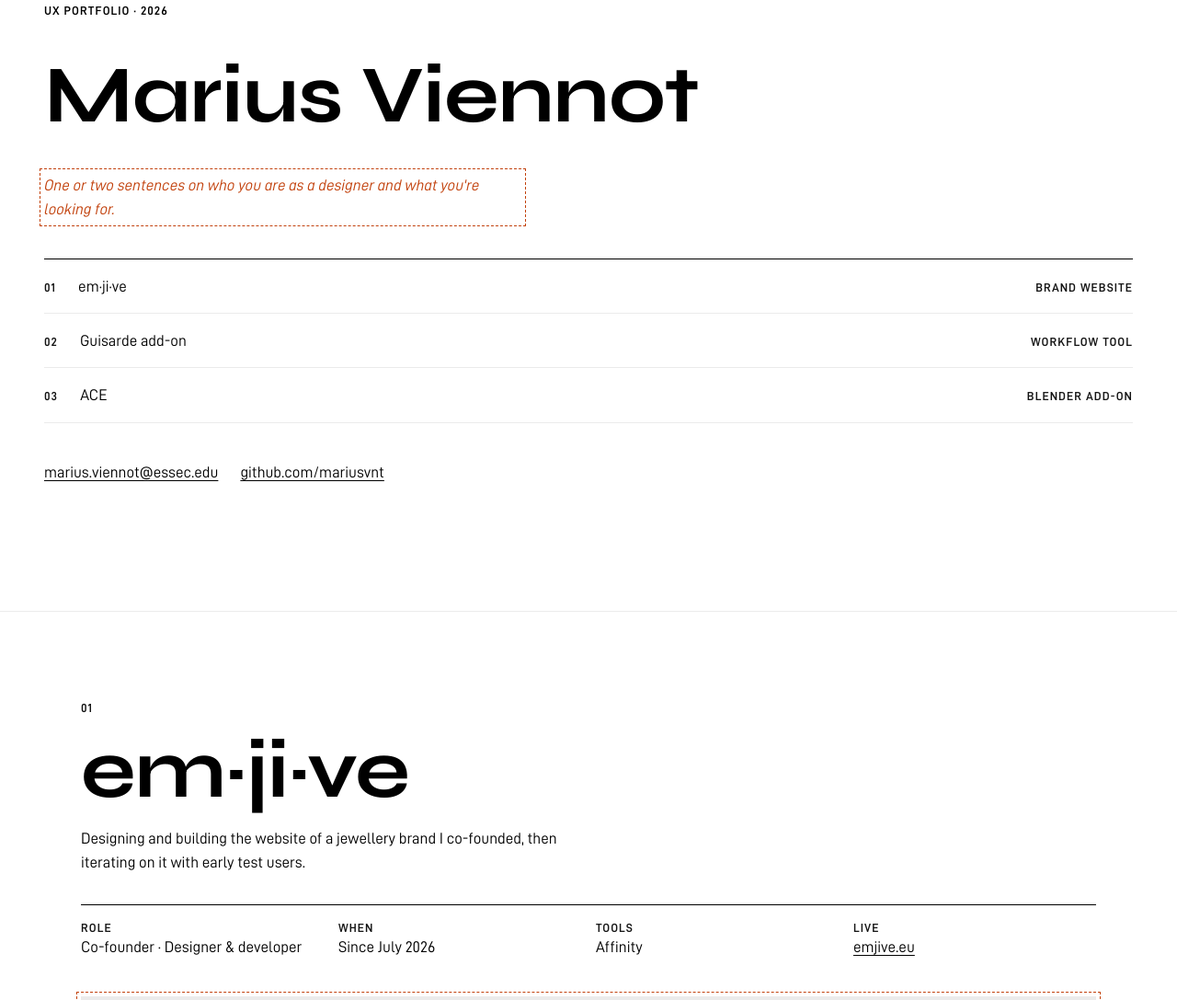
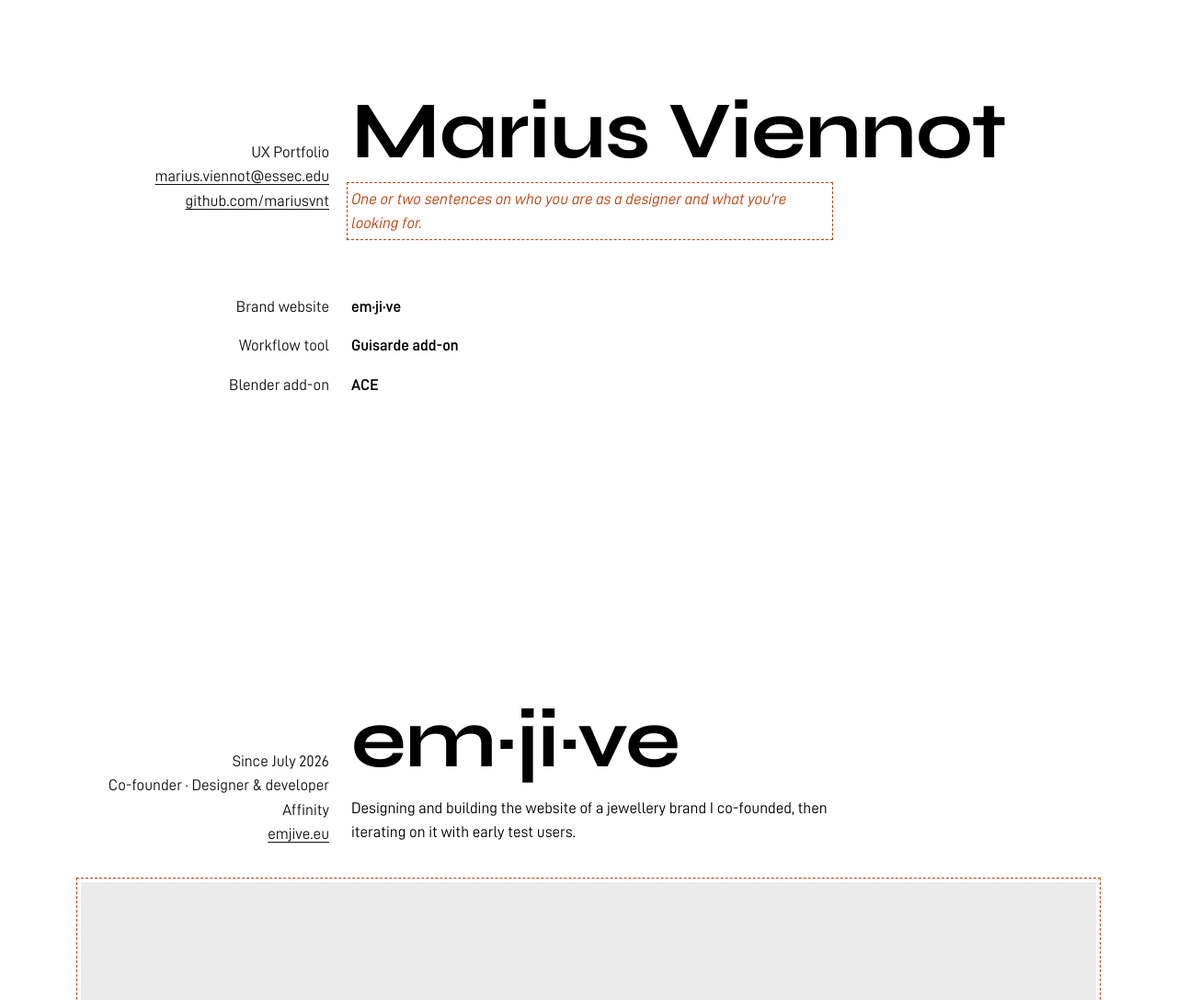
Before and after one commit to mariusvnt/ux-portfolio, a website built with Vite: page index.html in a window 1280 px wide. Shown: the part 135-1222 px from the top of the page at 92% size. Built offline with nearby package versions, Linux system fonts and the light colour scheme.

Commit message:
Adopt the CV layout and set up the dev server
- Cover and project headers use the CV's two-column vocabulary: metadata
  in a narrow left column, titles and description on the right. Project
  content (visual, steps) spans the full width.
- Remove all horizontal separator lines and project numbering.
- Cover: drop the year and the "Projects" subtitle; project names in
  DINish SemiBold (new --text-body-strong token), not underlined.
- Add vite.config.js: dev server on a fixed port 5173, opens the browser.

Co-Authored-By: Claude Opus 5.5 <noreply@anthropic.com>

```diff
--- a/index.html
+++ b/index.html
@@ -9,50 +9,65 @@
     <script type="module" src="/src/main.js"></script>
   </head>
   <body>
+    <!--
+      Layout vocabulary (same as the CV): the cover and each project
+      header are .rows with a narrow left .row__meta column (metadata)
+      and a wider right .row__content column (titles and description).
+      Project content (media, steps) spans the full width.
+    -->
     <main>
       <!-- ===================== COVER ===================== -->
       <section class="cover" id="cover" aria-labelledby="cover-title">
-        <div class="cover__inner">
-          <p class="secondary-title">UX Portfolio · 2026</p>
-          <h1 id="cover-title" class="main-title">Marius Viennot</h1>
-          <p class="cover__pitch todo">
-            One or two sentences on who you are as a designer and what you're looking for.
-          </p>
+        <div class="row">
+          <div class="row__meta">
+            <p>UX Portfolio</p>
+            <p><a href="mailto:marius.viennot@essec.edu">marius.viennot@essec.edu</a></p>
+            <p><a href="https://github.com/mariusvnt">github.com/mariusvnt</a></p>
+          </div>
+          <div class="row__content">
+            <h1 id="cover-title" class="main-title">Marius Viennot</h1>
+            <p class="todo">One or two sentences on who you are as a designer and what you're looking for.</p>
+          </div>
+        </div>
 
-          <ol class="cover__index">
-            <li><a href="#emjive"><span class="num secondary-title">01</span> em·ji·ve <span class="kind secondary-title">Brand website</span></a></li>
-            <li><a href="#guisarde"><span class="num secondary-title">02</span> Guisarde add-on <span class="kind secondary-title">Workflow tool</span></a></li>
-            <li><a href="#ace"><span class="num secondary-title">03</span> ACE <span class="kind secondary-title">Blender add-on</span></a></li>
-          </ol>
-
-          <p class="cover__contact">
-            <a href="mailto:marius.viennot@essec.edu">marius.viennot@essec.edu</a>
-            <a href="https://github.com/mariusvnt">github.com/mariusvnt</a>
-          </p>
-        </div>
+        <nav aria-label="Projects">
+          <ul class="cover__index">
+            <li class="row">
+              <p class="row__meta">Brand website</p>
+              <a class="row__content text-body-strong" href="#emjive">em·ji·ve</a>
+            </li>
+            <li class="row">
+              <p class="row__meta">Workflow tool</p>
+              <a class="row__content text-body-strong" href="#guisarde">Guisarde add-on</a>
+            </li>
+            <li class="row">
+              <p class="row__meta">Blender add-on</p>
+              <a class="row__content text-body-strong" href="#ace">ACE</a>
+            </li>
+          </ul>
+        </nav>
       </section>
 
-      <!-- ===================== 01 · EMJIVE ===================== -->
+      <!-- ===================== EMJIVE ===================== -->
       <article class="project" id="emjive" aria-labelledby="emjive-title">
-        <header class="project__header">
-          <p class="project__num secondary-title">01</p>
-          <h2 id="emjive-title" class="main-title">em·ji·ve</h2>
-          <p class="project__summary">
-            Designing and building the website of a jewellery brand I co-founded, then iterating on it with early test users.
-          </p>
-          <dl class="project__meta">
-            <div><dt class="secondary-title">Role</dt><dd>Co-founder · Designer &amp; developer</dd></div>
-            <div><dt class="secondary-title">When</dt><dd>Since July 2026</dd></div>
-            <div><dt class="secondary-title">Tools</dt><dd>Affinity</dd></div>
-            <div><dt class="secondary-title">Live</dt><dd><a href="https://emjive.eu">emjive.eu</a></dd></div>
+        <header class="row">
+          <dl class="row__meta">
+            <div><dt class="visually-hidden">When</dt><dd>Since July 2026</dd></div>
+            <div><dt class="visually-hidden">Role</dt><dd>Co-founder · Designer &amp; developer</dd></div>
+            <div><dt class="visually-hidden">Tools</dt><dd>Affinity</dd></div>
+            <div><dt class="visually-hidden">Live</dt><dd><a href="https://emjive.eu">emjive.eu</a></dd></div>
           </dl>
+          <div class="row__content">
+            <h2 id="emjive-title" class="main-title">em·ji·ve</h2>
+            <p>Designing and building the website of a jewellery brand I co-founded, then iterating on it with early test users.</p>
+          </div>
         </header>
 
         <figure class="media todo">
           <div class="media__frame">Hero visual: the site on desktop and mobile</div>
         </figure>
 
-        <div class="project__body">
+        <div class="steps">
           <section class="step">
             <h3 class="secondary-title">Context</h3>
             <p class="todo">The brand, its audience, and why the website matters for it.</p>
@@ -76,27 +91,26 @@
         </div>
       </article>
 
-      <!-- ===================== 02 · GUISARDE ===================== -->
+      <!-- ===================== GUISARDE ===================== -->
       <article class="project" id="guisarde" aria-labelledby="guisarde-title">
-        <header class="project__header">
-          <p class="project__num secondary-title">02</p>
-          <h2 id="guisarde-title" class="main-title">Guisarde add-on</h2>
-          <p class="project__summary">
-            A Google Drive add-on for a creative agency that turns one form into a full project folder tree.
-          </p>
-          <dl class="project__meta">
-            <div><dt class="secondary-title">Role</dt><dd>Project manager (intern) · Designer &amp; developer</dd></div>
-            <div><dt class="secondary-title">When</dt><dd>January – July 2026</dd></div>
-            <div><dt class="secondary-title">Tools</dt><dd>Google Drive</dd></div>
-            <div><dt class="secondary-title">Users</dt><dd class="todo">Who used it at the agency</dd></div>
+        <header class="row">
+          <dl class="row__meta">
+            <div><dt class="visually-hidden">When</dt><dd>January – July 2026</dd></div>
+            <div><dt class="visually-hidden">Role</dt><dd>Project manager (intern) · Designer &amp; developer</dd></div>
+            <div><dt class="visually-hidden">Tools</dt><dd>Google Drive</dd></div>
+            <div><dt class="visually-hidden">Users</dt><dd class="todo">Who used it at the agency</dd></div>
           </dl>
+          <div class="row__content">
+            <h2 id="guisarde-title" class="main-title">Guisarde add-on</h2>
+            <p>A Google Drive add-on for a creative agency that turns one form into a full project folder tree.</p>
+          </div>
         </header>
 
         <figure class="media todo">
           <div class="media__frame">Hero visual: the form and the folder tree it creates (no client data)</div>
         </figure>
 
-        <div class="project__body">
+        <div class="steps">
           <section class="step">
             <h3 class="secondary-title">Context</h3>
             <p class="todo">The agency, its production projects, and how project folders were set up before.</p>
@@ -120,26 +134,25 @@
         </div>
       </article>
 
-      <!-- ===================== 03 · ACE ===================== -->
+      <!-- ===================== ACE ===================== -->
       <article class="project" id="ace" aria-labelledby="ace-title">
-        <header class="project__header">
-          <p class="project__num secondary-title">03</p>
-          <h2 id="ace-title" class="main-title">ACE</h2>
-          <p class="project__summary">
-            A Blender add-on that converts live audio into data, with a node-based alternative to Blender's add-on UI panels.
-          </p>
-          <dl class="project__meta">
-            <div><dt class="secondary-title">Role</dt><dd>Personal project · Designer &amp; developer</dd></div>
-            <div><dt class="secondary-title">When</dt><dd>September – December 2025</dd></div>
-            <div><dt class="secondary-title">Tools</dt><dd>Blender, Python</dd></div>
+        <header class="row">
+          <dl class="row__meta">
+            <div><dt class="visually-hidden">When</dt><dd>September – December 2025</dd></div>
+            <div><dt class="visually-hidden">Role</dt><dd>Personal project · Designer &amp; developer</dd></div>
+            <div><dt class="visually-hidden">Tools</dt><dd>Blender, Python</dd></div>
           </dl>
+          <div class="row__content">
+            <h2 id="ace-title" class="main-title">ACE</h2>
+            <p>A Blender add-on that converts live audio into data, with a node-based alternative to Blender's add-on UI panels.</p>
+          </div>
         </header>
 
         <figure class="media todo">
           <div class="media__frame">Hero visual: the node interface driving an animation from audio</div>
         </figure>
 
-        <div class="project__body">
+        <div class="steps">
           <section class="step">
             <h3 class="secondary-title">Context</h3>
             <p class="todo">Audio-reactive animation in Blender, and who it is for.</p>
--- a/src/styles/main.css
+++ b/src/styles/main.css
@@ -27,10 +27,12 @@ h1,
 h2,
 h3,
 p,
+ul,
 dl,
 dd,
 figure {
   margin: 0;
+  padding: 0;
   font: inherit;
 }
 
@@ -46,6 +48,16 @@ video {
   height: auto;
 }
 
+/* Hidden on screen and paper, still read by screen readers. */
+.visually-hidden {
+  position: absolute;
+  width: 1px;
+  height: 1px;
+  overflow: hidden;
+  clip-path: inset(50%);
+  white-space: nowrap;
+}
+
 /* Placeholder content still to be written or replaced. */
 .todo {
   color: var(--todo);
@@ -54,56 +66,61 @@ video {
   outline-offset: var(--space-1);
 }
 
+/* ---------- Row: the CV's two-column unit ----------
+   .row__meta sits in the narrow left column, .row__content in the
+   wide right one. A row may have only content. */
+.row {
+  display: grid;
+  grid-template-columns: var(--layout-columns);
+  column-gap: var(--column-gap);
+  row-gap: var(--space-1);
+  align-items: baseline;
+}
+
+.row__meta {
+  grid-column: 1;
+  text-align: var(--meta-align);
+  color: var(--off-black);
+}
+
+.row__content {
+  grid-column: var(--content-column);
+  min-width: 0;
+  display: grid;
+  align-content: start;
+  gap: var(--space-3);
+}
+
+.row__content > p {
+  max-width: var(--measure);
+}
+
 /* ---------- Cover ---------- */
 .cover {
   min-height: var(--cover-height);
-  display: flex;
-  align-items: center;
-  padding: var(--space-6) var(--gutter);
-  border-bottom: var(--rule-soft);
-}
-
-.cover__inner {
-  width: 100%;
   max-width: var(--page-max);
   margin: 0 auto;
-  display: grid;
-  gap: var(--space-5);
-}
-
-.cover__pitch {
-  max-width: var(--measure);
+  padding: var(--space-6) var(--gutter);
+  display: flex;
+  flex-direction: column;
+  justify-content: center;
+  gap: var(--space-6);
 }
 
 .cover__index {
   list-style: none;
-  margin: 0;
-  padding: 0;
-  border-top: var(--rule-strong);
+  display: grid;
+  gap: var(--space-3);
 }
 
-.cover__index li {
-  border-bottom: var(--rule-soft);
-}
-
+/* Plain like the CV's entry names; underline only on hover/focus. */
 .cover__index a {
-  display: grid;
-  grid-template-columns: auto 1fr auto;
-  align-items: baseline;
-  gap: var(--space-4);
-  padding: var(--space-3) 0;
   text-decoration: none;
 }
 
-.cover__index .num,
-.cover__index .kind {
-  color: var(--off-black);
-}
-
-.cover__contact {
-  display: flex;
-  flex-wrap: wrap;
-  gap: var(--space-2) var(--space-4);
+.cover__index a:hover,
+.cover__index a:focus-visible {
+  text-decoration: underline;
 }
 
 /* ---------- Project ---------- */
@@ -113,33 +130,6 @@ video {
   padding: var(--space-7) var(--gutter);
   display: grid;
   gap: var(--space-5);
-  border-bottom: var(--rule-soft);
-}
-
-.project__header {
-  display: grid;
-  gap: var(--space-3);
-}
-
-.project__num {
-  color: var(--off-black);
-}
-
-.project__summary {
-  max-width: var(--measure);
-}
-
-.project__meta {
-  display: grid;
-  grid-template-columns: repeat(auto-fit, minmax(min(100%, var(--column-min)), 1fr));
-  gap: var(--space-3);
-  margin-top: var(--space-3);
-  padding-top: var(--space-3);
-  border-top: var(--rule-strong);
-}
-
-.project__meta dt {
-  color: var(--off-black);
 }
 
 .media__frame {
@@ -152,7 +142,9 @@ video {
   background: var(--off-white);
 }
 
-.project__body {
+/* Project content (media, steps) spans the full width, outside the
+   two-column rows, to break the rhythm of the header. */
+.steps {
   display: grid;
   grid-template-columns: var(--steps-columns);
   gap: var(--space-5) var(--space-4);
@@ -162,11 +154,6 @@ video {
   display: grid;
   align-content: start;
   gap: var(--space-2);
-}
-
-.step h3 {
-  padding-bottom: var(--space-2);
-  border-bottom: var(--rule-strong);
 }
 
 .step p {
@@ -188,7 +175,6 @@ video {
   .project {
     max-width: none;
     padding: 0;
-    border: 0;
   }
 
   .project {
@@ -196,8 +182,7 @@ video {
     gap: var(--space-4);
   }
 
-  .project__header,
-  .media,
+  .row,
   .step {
     break-inside: avoid;
   }
--- a/src/styles/tokens.css
+++ b/src/styles/tokens.css
@@ -20,10 +20,10 @@
   --main-title: 700 clamp(2.5rem, 7vw, 5.5rem) / 1 "Syne", sans-serif;
   --secondary-title: 600 0.8125rem / 1.3 "DINish", sans-serif;
   --text-body: 400 1.0625rem / 1.55 "DINish", sans-serif;
+  /* Body size in SemiBold, like the entry names in the CV. */
+  --text-body-strong: 600 1.0625rem / 1.55 "DINish", sans-serif;
 
   /* ---------- Lines ---------- */
-  --rule-strong: 1px solid var(--black);
-  --rule-soft: 1px solid var(--off-white);
   --outline-todo: 1px dashed var(--todo);
 
   /* ---------- Spacing ---------- */
@@ -44,6 +44,23 @@
   --cover-height: 100svh;
   --media-ratio: 16 / 9;
   --media-height: auto;
+
+  /* CV layout: a narrow metadata column on the left, a wide column for
+     titles and content on the right. Single column on small screens. */
+  --layout-columns: minmax(0, 1fr);
+  --content-column: 1;
+  --meta-align: left;
+  --column-gap: var(--space-4);
+}
+
+/* Breakpoint for the two-column layout. Media queries cannot read
+   custom properties, so the width is written here. */
+@media (min-width: 48rem) {
+  :root {
+    --layout-columns: minmax(0, 1fr) minmax(0, 3fr);
+    --content-column: 2;
+    --meta-align: right;
+  }
 }
 
 /* ---------- Print / PDF ----------
@@ -62,12 +79,17 @@
     --main-title: 700 3.5rem / 1 "Syne", sans-serif;
     --secondary-title: 600 7.5pt / 1.3 "DINish", sans-serif;
     --text-body: 400 10pt / 1.5 "DINish", sans-serif;
+    --text-body-strong: 600 10pt / 1.5 "DINish", sans-serif;
 
     --gutter: 0;
     --cover-height: calc(var(--page-height) - 2 * var(--page-margin-y));
     --steps-columns: repeat(5, 1fr);
     --media-ratio: auto;
-    --media-height: 80mm;
+    --media-height: 70mm;
+
+    --layout-columns: minmax(0, 1fr) minmax(0, 3fr);
+    --content-column: 2;
+    --meta-align: right;
   }
 }
 
@@ -88,3 +110,7 @@
 .text-body {
   font: var(--text-body);
 }
+
+.text-body-strong {
+  font: var(--text-body-strong);
+}
```
Also changed, not shown: vite.config.js (added, +12 -0 lines), README.md.
